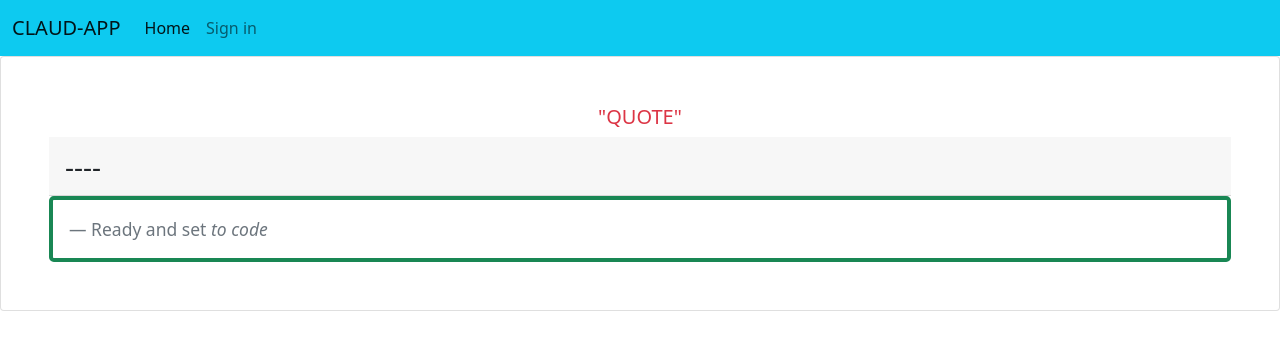
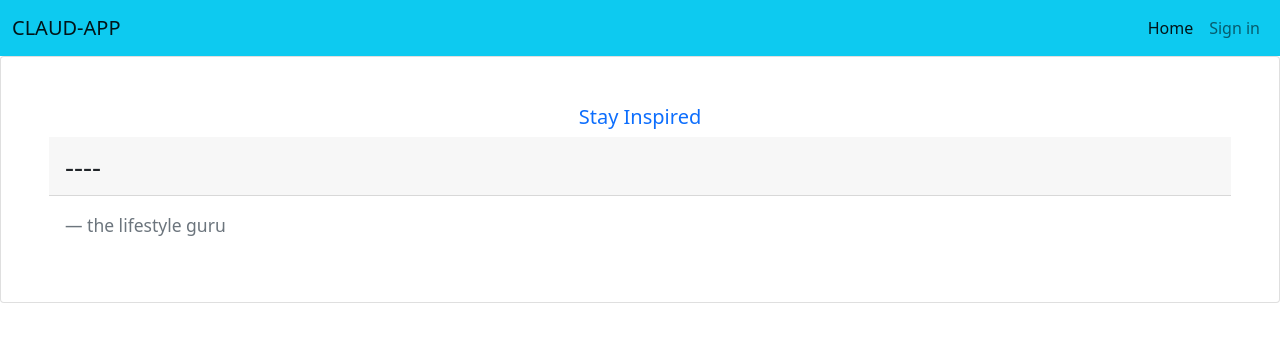
Before and after one commit to claudiahW/Cloudapp, a Flask app: template app/templates/index.html in a window 1280 px wide. Shown: the top 348 px of the page. Before the commit the page ends 311 px from the top, so only its background shows below. Run offline with Flask 2, Linux system fonts and the light colour scheme; the template is opened without the code that fills it, so the values that code supplies are empty; some libraries are stand-ins or nearby versions.

Commit message:
style home page

```diff
--- a/app/templates/index.html
+++ b/app/templates/index.html
@@ -1,15 +1,67 @@
 {% extends 'base.html'%}
 {% block content %}
 <div class="card p-5 ">
-    <h5 class="text-center text-danger">"QUOTE"</h5>
+    <h5 class="text-center text-primary">Stay Inspired</h5>
     <div class="card-header fs-3">
       ----{{quotes.author}}
     </div>
-    <div class="card-body border border-success border border-4 rounded-3">
+
+    <div class="card-body ">
       <blockquote class="blockquote mb-0">
         <p>{{quotes.quote}}</p>
-        <footer class="blockquote-footer">Ready and set <cite title="Source Title">to code</cite></footer>
+        <footer class="blockquote-footer">the lifestyle guru</footer>
       </blockquote>
     </div>
   </div>
+<h1 class="mt-5 text-center text-danger">BLOGS</h1>
+
+ <div class="row row-cols-1 row-cols-md-2 g-4 p-5">
+    <div class="col">
+<div class="card  border border-primary p-3 text-center" style="width: 35rem ;">
+  <div class="card-body ">
+    <h5 class="card-title justify-content-center">Family</h5>
+    <p class="card-text">This is a wider card with supporting text below as a natural lead-in to additional content. This content is a little bit longer.</p>
+    <p class="card-text"><small class="text-muted">Last updated 3 mins ago</small></p>
+  </div>
+  <img src="https://media.istockphoto.com/photos/african-american-family-having-fun-outdoors-picture-id1317734344?b=1&k=20&m=1317734344&s=170667a&w=0&h=oejfK6LKuQ8bsm8VG0Wwp_hNoZEn-yNad4TDkjbwpI8=" class="card-img-bottom" alt="...">
+</div>
+</div>
+
+<div class="col">
+    <div class="card  border border-primary p-3 text-center" style="width: 35rem ;">
+    <div class="card-body ">
+      <h5 class="card-title">Education</h5>
+      <p class="card-text">This is a wider card with supporting text below as a natural lead-in to additional content. This content is a little bit longer.</p>
+      <p class="card-text"><small class="text-muted">Last updated 3 mins ago</small></p>
+    </div>
+    <img src="https://images.unsplash.com/photo-1497633762265-9d179a990aa6?ixid=MnwxMjA3fDB8MHxzZWFyY2h8MTR8fGVkdWNhdGlvbnxlbnwwfHwwfHw%3D&ixlib=rb-1.2.1&auto=format&fit=crop&w=500&q=60" class="card-img-bottom" alt="...">
+  </div>
+</div>
+
+<div class="col">
+    <div class="card  border border-primary p-3 text-center" style="width: 35rem ;">
+    <div class="card-body">
+      <h5 class="card-title">Tech</h5>
+      <p class="card-text">This is a wider card with supporting text below as a natural lead-in to additional content. This content is a little bit longer.</p>
+      <p class="card-text"><small class="text-muted">Last updated 3 mins ago</small></p>
+    </div>
+    <img src="https://images.unsplash.com/photo-1550745165-9bc0b252726f?ixid=MnwxMjA3fDB8MHxzZWFyY2h8MTJ8fHRlY2h8ZW58MHx8MHx8&ixlib=rb-1.2.1&auto=format&fit=crop&w=500&q=60" class="card-img-bottom" alt="...">
+  </div>
+  </div>
+
+  <div class="col">
+    <div class="card  border border-primary p-3 text-center" style="width: 35rem ;">
+    <div class="card-body p-3">
+      <h5 class="card-title">Sports</h5>
+      <p class="card-text">This is a wider card with supporting text below as a natural lead-in to additional content. This content is a little bit longer.</p>
+      <p class="card-text"><small class="text-muted">Last updated 3 mins ago</small></p>
+    </div>
+    <img src="https://media.istockphoto.com/photos/silhouette-action-sport-picture-id1272269793?b=1&k=20&m=1272269793&s=170667a&w=0&h=xie_NP8GQ6LFpiA0WLqoVUF7y2wyebpCJDQ4wJwPy40=" class="card-img-bottom" alt="...">
+  </div>
+  </div>
+ </div>
+
+
+
+
   {% endblock%}
--- a/app/templates/navbar.html
+++ b/app/templates/navbar.html
@@ -4,7 +4,7 @@
       <button class="navbar-toggler" type="button" data-bs-toggle="collapse" data-bs-target="#navbarNav" aria-controls="navbarNav" aria-expanded="false" aria-label="Toggle navigation">
         <span class="navbar-toggler-icon"></span>
       </button>
-      <div class="collapse navbar-collapse" id="navbarNav">
+      <div class="collapse navbar-collapse justify-content-end" id="navbarNav">
         <ul class="navbar-nav">
           <li class="nav-item">
             <a class="nav-link active" aria-current="page" href="#">Home</a>
```
